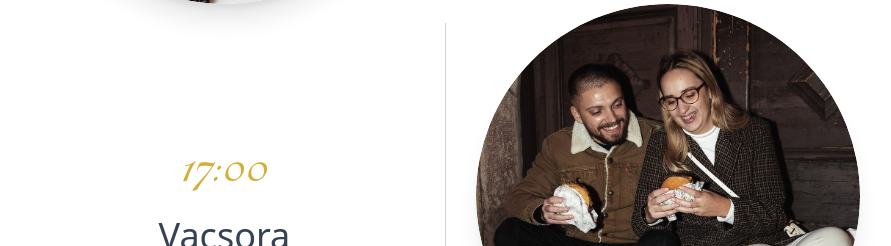
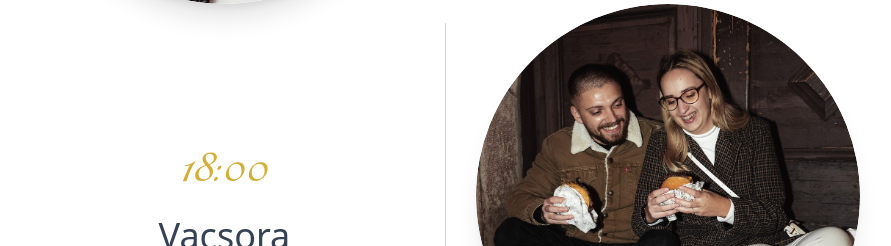
Before and after one commit to dbejo/wedding, a React (Vite) app: page / in a window 1280 px wide. Shown: the part 2160-2406 px from the top of the page, without its empty margins (194-1085 px from the left). Built offline with nearby package versions, Linux system fonts and the light colour scheme.

Commit message:
Small changes

```diff
--- a/src/App.tsx
+++ b/src/App.tsx
@@ -76,7 +76,7 @@ function App() {
           </div>
           <div className='flex flex-col md:flex-row w-full justify-evenly items-center'>
             <div className='md:w-1/2 w-full'>
-              <p style={{ color: goldColor, fontFamily: 'Tangerine' }} className={`text-6xl font-bold text-center my-5`}>17:00</p>
+              <p style={{ color: goldColor, fontFamily: 'Tangerine' }} className={`text-6xl font-bold text-center my-5`}>18:00</p>
               <p className="text-4xl text-center my-5 text-gray-700">Vacsora</p>
             </div>
             <div className="hidden md:block border-l border-gray-300 h-9/10 mx-4"></div>
@@ -158,7 +158,7 @@ function App() {
       </div>
       <div className="flex flex-col items-center min-h-screen justify-evenly">
         <div className="md:w-2/3 w-full flex flex-col justify-evenly flex-1 my-5">
-          <p className='text-lg text-center font-thin mx-5'>Kérjük, hogy részvételi szándékotokat a következő űrlap kitöltésével jelezzétek:</p>
+          <p className='text-lg text-center font-thin mx-3'>Kérjük, hogy részvételi szándékotokat a következő űrlap kitöltésével jelezzétek:</p>
           <iframe id='rsvp-form' src="https://docs.google.com/forms/d/e/1FAIpQLScYw5FcQ8lFwXr8iPbwPGoAA3cDRgf-qjbHDDHPD2Ku3H-jiA/viewform?embedded=true" className='md:h-[1000px] h-[1300px] w-full border-0'>Betöltés…</iframe>
         </div>
       </div>
```
